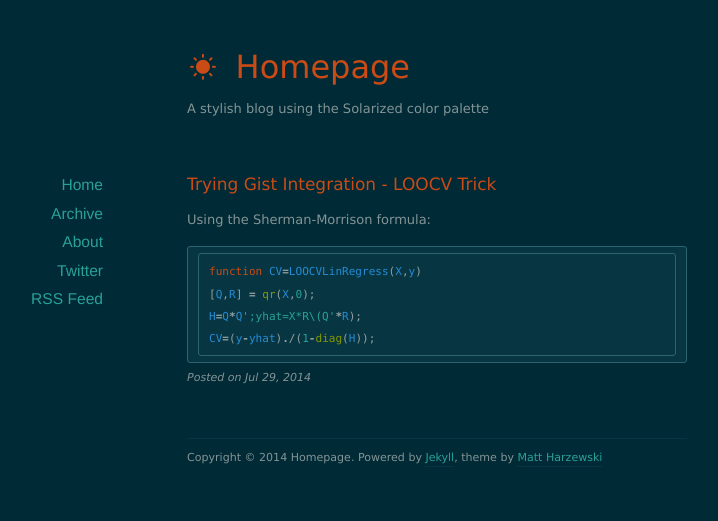
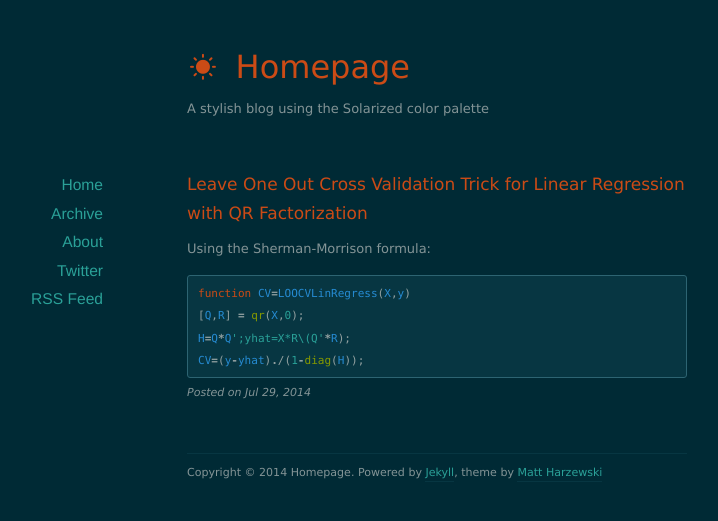
Before and after one commit to Eng-RSMY/ahmetcecen.github.io, a Jekyll site: the page built from _posts/2014-07-29-Try-Gist.markdown, in a window 1280 px wide. Shown: the top 521 px of the page, without its empty margins (203-921 px from the left). Built offline with Jekyll 4.4.1, drawn with Linux system fonts in a browser that asks for light colours; nearby versions of some CDN libraries.

Commit message:
Test Higlight

````diff
--- a/_posts/2014-07-29-Try-Gist.markdown
+++ b/_posts/2014-07-29-Try-Gist.markdown
@@ -1,15 +1,15 @@
 ---
 layout: post
-title:  "Trying Gist Integration - LOOCV Trick"
+title:  "Leave One Out Cross Validation Trick for Linear Regression with QR Factorization"
 date:   2014-07-29 19:06:25
 categories: main
 ---
 
 Using the Sherman-Morrison formula:
 
-```matlab
+{% highlight matlab %}
 function CV=LOOCVLinRegress(X,y)
 [Q,R] = qr(X,0);
 H=Q*Q';yhat=X*R\(Q'*R);
 CV=(y-yhat)./(1-diag(H));
-```
+{% endhighlight %}
````
